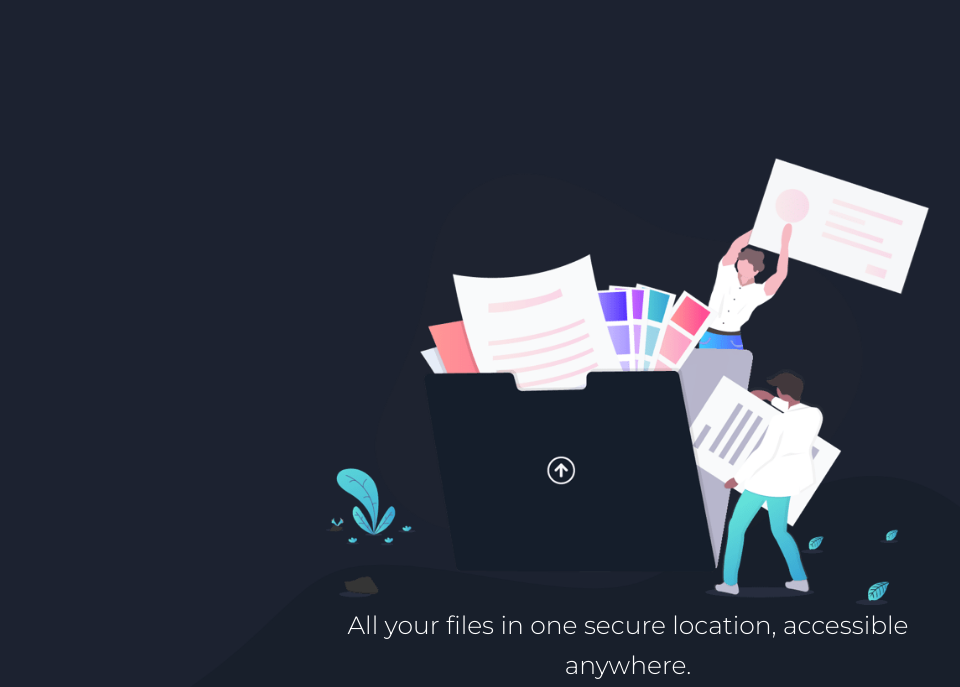
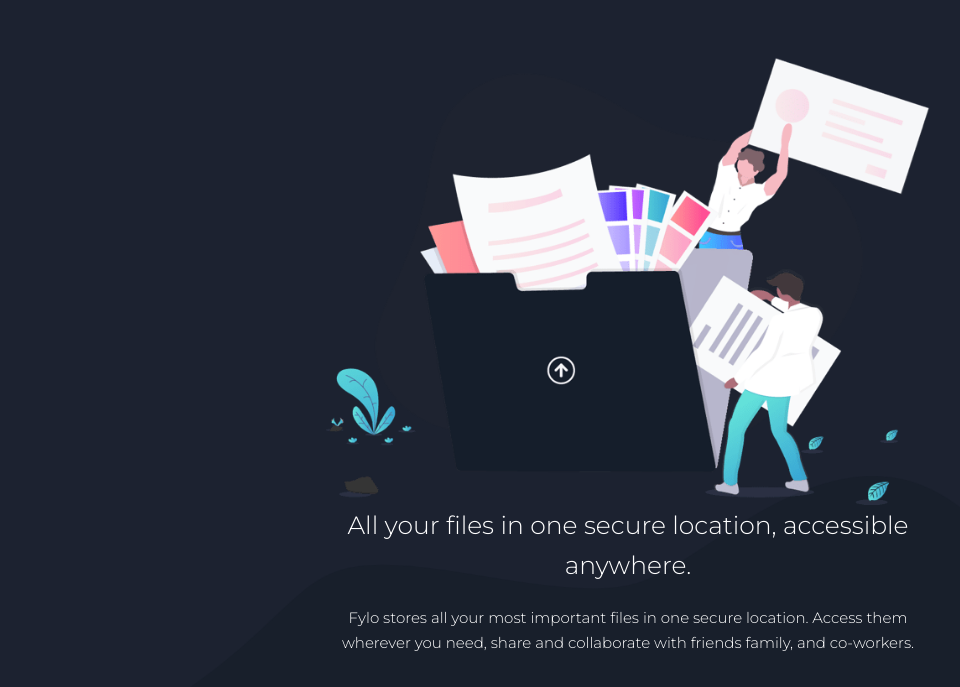
Before and after one commit to saher123595/fylo, a plain HTML site: page index.html in a window 1280 px wide. Shown: the part 113-800 px from the top of the page, without its empty margins (12-972 px from the left). Drawn offline with Linux system fonts and the light colour scheme.

Commit message:
Update style.css

```diff
--- a/style/style.css
+++ b/style/style.css
@@ -11,7 +11,6 @@ body {
 
 .container-fluid {
     background-color: #1C2230;
-    /* height: 135vh; */
     padding: 20px;
 }
 
@@ -88,7 +87,6 @@ body {
 .container-fluid .child {
     z-index: 1111;
     position: relative;
-    top: 100px;
 }
 
 .container-fluid .child img {
```
